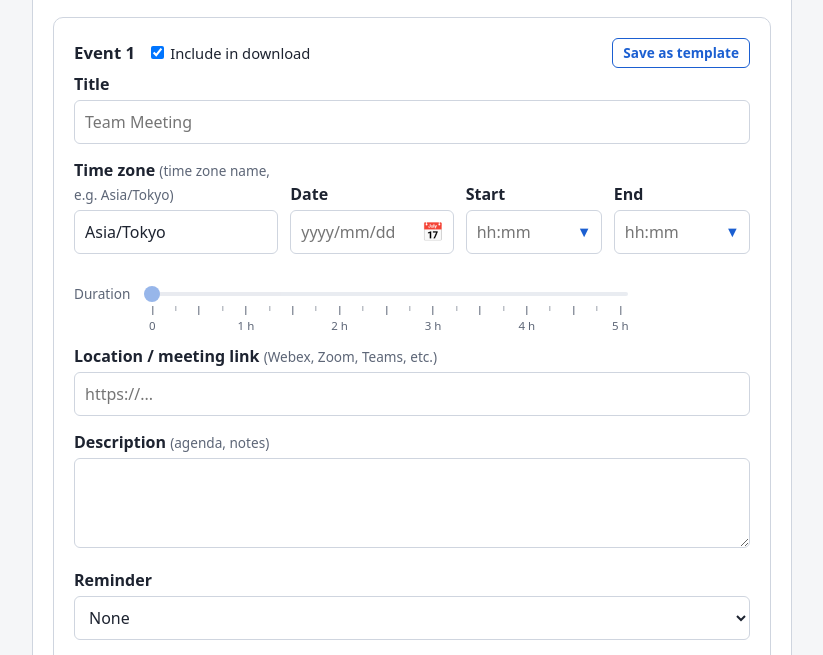
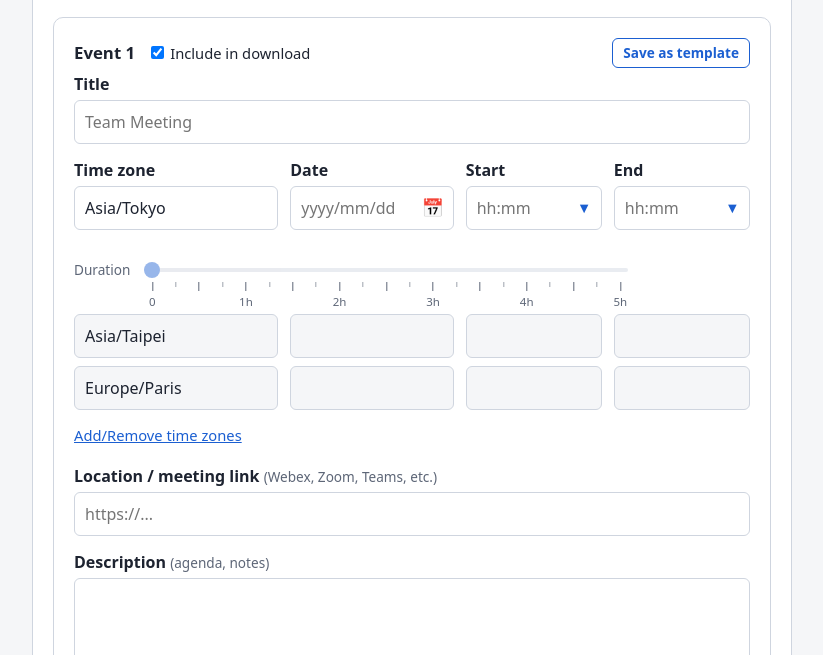
Before and after one commit to formerCIAjanitor/calendar-invite-generator, a plain HTML site: page index.html in a window 1280 px wide. Shown: the part 125-780 px from the top of the page, without its empty margins (228-1051 px from the left). Drawn offline with Linux system fonts and the light colour scheme.

Commit message:
display additional time zones below the one of the event

```diff
--- a/index.html
+++ b/index.html
@@ -244,9 +244,11 @@
   td.rm { width: 1%; text-align: right; white-space: nowrap; }
   .reftag, .zid { color: var(--muted); font-size: 0.8rem; margin-left: 6px; }
   h2 { font-size: 1.05rem; margin: 0 0 10px; }
-  details.verify { margin-top: 18px; padding-top: 10px; border-top: 1px solid var(--border); }
-  details.verify summary, details.tpl summary { cursor: pointer; font-weight: 600; }
-  details.verify table { margin: 10px 0 6px; }
+  details.tpl summary { cursor: pointer; font-weight: 600; }
+  .zrows:empty { display: none; }
+  .zrow { margin-top: 8px; align-items: stretch; }
+  .zrow input { width: 100%; }
+  button.modzones { margin-top: 10px; }
   details.tpl { margin-top: 22px; padding-top: 10px; border-top: 1px solid var(--border); }
   .zoneadd { display: flex; gap: 8px; flex-wrap: wrap; margin-top: 14px; }
   .zoneadd input { flex: 1 1 200px; width: auto; }
@@ -492,7 +494,7 @@
       impRem: "Reminder not imported (unsupported value): {n}.",
       impTz: "Unknown time zone ({tz}); the time zone {def} was applied. Check these events.",
       impCap: "The limit of {max} events was reached; the remaining events were not imported.",
-      fTz: "Time zone", fTzHint: "(time zone name, e.g. Asia/Tokyo)",
+      fTz: "Time zone",
       fTitle: "Title", phTitle: "Team Meeting",
       fDate: "Date", fStart: "Start", fEnd: "End",
       pickDate: "Pick a date", pickTime: "Show times",
@@ -510,10 +512,8 @@
       sumOne: "Selected events: {sel} of {total} → 1 file: {names}",
       sumMany: "Selected events: {sel} of {total} → {n} files: {names}",
       filesReady: "Ready to download:", btnDownload: "Download",
-      verifyHeading: "Time in other zones",
-      btnModifyZones: "Modify time zones to check",
-      zonesDialogTitle: "Time zones to check",
-      thZone: "Zone", thTime: "Local time", refTag: "event zone",
+      btnModifyZones: "Add/Remove time zones",
+      zonesDialogTitle: "Time zones shown under each event",
       phZone: "Add time zone (e.g. America/Chicago)",
       btnAddZone: "Add", btnRestoreZones: "Restore default list", remove: "Remove", btnClose: "Close",
       theme: "Theme", themeSystem: "Auto (system)", themeLight: "Light", themeDark: "Dark",
@@ -562,7 +562,7 @@
       impRem: "リマインダーは読み込みませんでした(未対応の値): {n}件。",
       impTz: "不明なタイムゾーン({tz})のため、タイムゾーン {def} を適用しました。内容を確認してください。",
       impCap: "イベント数の上限({max}件)に達したため、残りは読み込みませんでした。",
-      fTz: "タイムゾーン", fTzHint: "(タイムゾーン名、例: Asia/Tokyo)",
+      fTz: "タイムゾーン",
       fTitle: "タイトル", phTitle: "チームミーティング",
       fDate: "日付", fStart: "開始", fEnd: "終了",
       pickDate: "日付を選択", pickTime: "時刻の一覧",
@@ -580,10 +580,8 @@
       sumOne: "選択中のイベント: {sel} / {total} → ファイル1個: {names}",
       sumMany: "選択中のイベント: {sel} / {total} → ファイル{n}個: {names}",
       filesReady: "ダウンロードの準備ができました:", btnDownload: "ダウンロード",
-      verifyHeading: "他のタイムゾーンでの時刻",
-      btnModifyZones: "確認するタイムゾーンを変更",
-      zonesDialogTitle: "確認するタイムゾーン",
-      thZone: "タイムゾーン", thTime: "現地時間", refTag: "イベントの時間帯",
+      btnModifyZones: "タイムゾーンを追加/削除",
+      zonesDialogTitle: "各イベントの下に表示するタイムゾーン",
       phZone: "タイムゾーンを追加(例: America/Chicago)",
       btnAddZone: "追加", btnRestoreZones: "初期リストに戻す", remove: "削除", btnClose: "閉じる",
       theme: "テーマ", themeSystem: "自動(システム)", themeLight: "ライト", themeDark: "ダーク",
@@ -897,7 +895,7 @@
       '<input id="title' + n + '" class="f-title" type="text" data-i18n-ph="phTitle">' +
 
       '<div class="row">' +
-        '<div><label for="tz' + n + '"><span data-i18n="fTz"></span> <span class="hint" data-i18n="fTzHint"></span></label>' +
+        '<div><label for="tz' + n + '" data-i18n="fTz"></label>' +
           '<input id="tz' + n + '" class="f-tz" type="text" list="tzlist" spellcheck="false" autocapitalize="off"></div>' +
         '<div><label for="date' + n + '" data-i18n="fDate"></label>' +
           '<div class="datewrap">' +
@@ -929,6 +927,9 @@
         '</div>' +
       '</div>' +
       '<div class="note tznote"></div>' +
+      // The other time zones: same fields as the event's zone, read-only, kept in step with it.
+      '<div class="zrows"></div>' +
+      '<button type="button" class="linkbtn modzones" data-i18n="btnModifyZones"></button>' +
 
       '<label for="location' + n + '"><span data-i18n="fLocation"></span> <span class="hint" data-i18n="fLocationHint"></span></label>' +
       '<input id="location' + n + '" class="f-location" type="text" placeholder="https://...">' +
@@ -945,13 +946,7 @@
         '<option value="1440" data-i18n="r1440"></option>' +
       '</select>' +
 
-      '<div class="msg cardmsg" role="alert"></div>' +
-
-      '<details class="verify"><summary data-i18n="verifyHeading"></summary>' +
-        '<table><thead><tr><th data-i18n="thZone"></th><th data-i18n="thTime"></th></tr></thead>' +
-        '<tbody class="vbody"></tbody></table>' +
-        '<button type="button" class="linkbtn modzones" data-i18n="btnModifyZones"></button>' +
-      '</details>';
+      '<div class="msg cardmsg" role="alert"></div>';
   }
 
   // Adds a card at the given position (appended when index is omitted).
@@ -1571,42 +1566,51 @@
       var el = hit.querySelector(".tl");
       if (!el) return;
       var m = +hit.getAttribute("data-min");
-      el.textContent = m ? fmtDuration(m) : "0";
+      el.textContent = m ? (m / 60) + "h" : "0"; // compact and the same in every language
     });
   }
 
   function renderVerification(card) {
     var c = compute(card);
     syncDuration(card);
-    var tbody = q(card, ".vbody");
-    tbody.innerHTML = "";
-    var rows = [{ tz: c.tz, ref: true }];
-    settings.zones.forEach(function (z) { if (z !== c.tz) rows.push({ tz: z, ref: false }); });
-
-    rows.forEach(function (row) {
-      var tr = document.createElement("tr");
-      var a = document.createElement("td");
-      var b = document.createElement("td");
-      a.textContent = zoneLabel(row.tz);
-      if (row.ref) {
-        var tag = document.createElement("span");
-        tag.className = "reftag";
-        tag.textContent = "(" + t("refTag") + ")";
-        a.appendChild(tag);
-      }
-      if (c.start) {
-        var s = zoneParts(c.start, row.tz, lang);
-        var txt = s.date + " (" + s.wd + ") " + s.time;
-        if (c.end) {
-          var e = zoneParts(c.end, row.tz, lang);
-          txt += " – " + (e.date !== s.date ? e.date + " " : "") + e.time;
-        }
-        b.textContent = txt + " (" + s.tz + ")";
-      } else {
-        b.textContent = "–";
-      }
-      tr.appendChild(a); tr.appendChild(b);
-      tbody.appendChild(tr);
+    var wrap = q(card, ".zrows");
+    var tzs = settings.zones.filter(function (z) { return z !== c.tz; });
+    var key = tzs.join("|");
+    if (card._zkey !== key) { // rebuild only when the zone list (or the event's zone) changed
+      card._zkey = key;
+      wrap.innerHTML = "";
+      tzs.forEach(function (tz) {
+        var row = document.createElement("div");
+        row.className = "row zrow";
+        row.setAttribute("data-tz", tz);
+        ["tz", "date", "start", "end"].forEach(function (f) {
+          var box = document.createElement("div");
+          var inp = document.createElement("input");
+          inp.type = "text";
+          inp.readOnly = true;
+          inp.className = "z-" + f;
+          if (f === "tz") inp.value = tz;
+          box.appendChild(inp);
+          row.appendChild(box);
+        });
+        wrap.appendChild(row);
+      });
+    }
+    Array.prototype.forEach.call(wrap.children, function (row) {
+      var tz = row.getAttribute("data-tz");
+      var s = c.start ? zoneParts(c.start, tz, lang) : null;
+      var e = c.start && c.end ? zoneParts(c.end, tz, lang) : null;
+      var ds = q(row, ".z-date"), st = q(row, ".z-start"), en = q(row, ".z-end");
+      ds.value = s ? s.date : "";
+      st.value = s ? s.time : "";
+      // An end on another date than the start (in this zone) is shown with its date.
+      en.value = e ? (e.date !== s.date ? e.date + " " : "") + e.time : "";
+      q(row, ".z-tz").setAttribute("aria-label", t("fTz") + ": " + tz);
+      ds.setAttribute("aria-label", t("fDate") + " (" + tz + ")");
+      st.setAttribute("aria-label", t("fStart") + " (" + tz + ")");
+      en.setAttribute("aria-label", t("fEnd") + " (" + tz + ")");
+      var show = s ? s.tz : "";
+      row.title = show ? zoneLabel(tz) + " (" + show + ")" : zoneLabel(tz);
     });
   }
 
```
